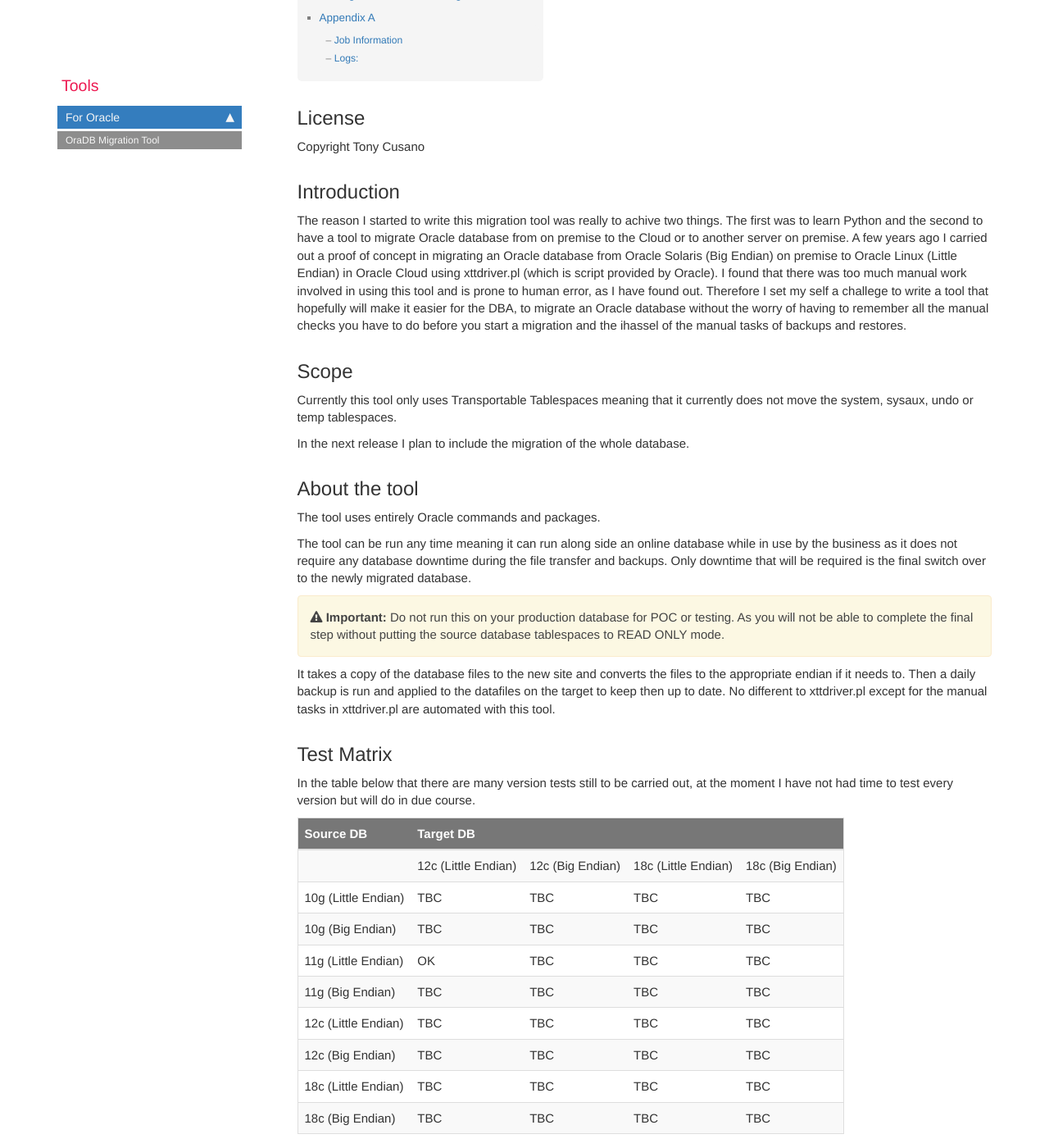
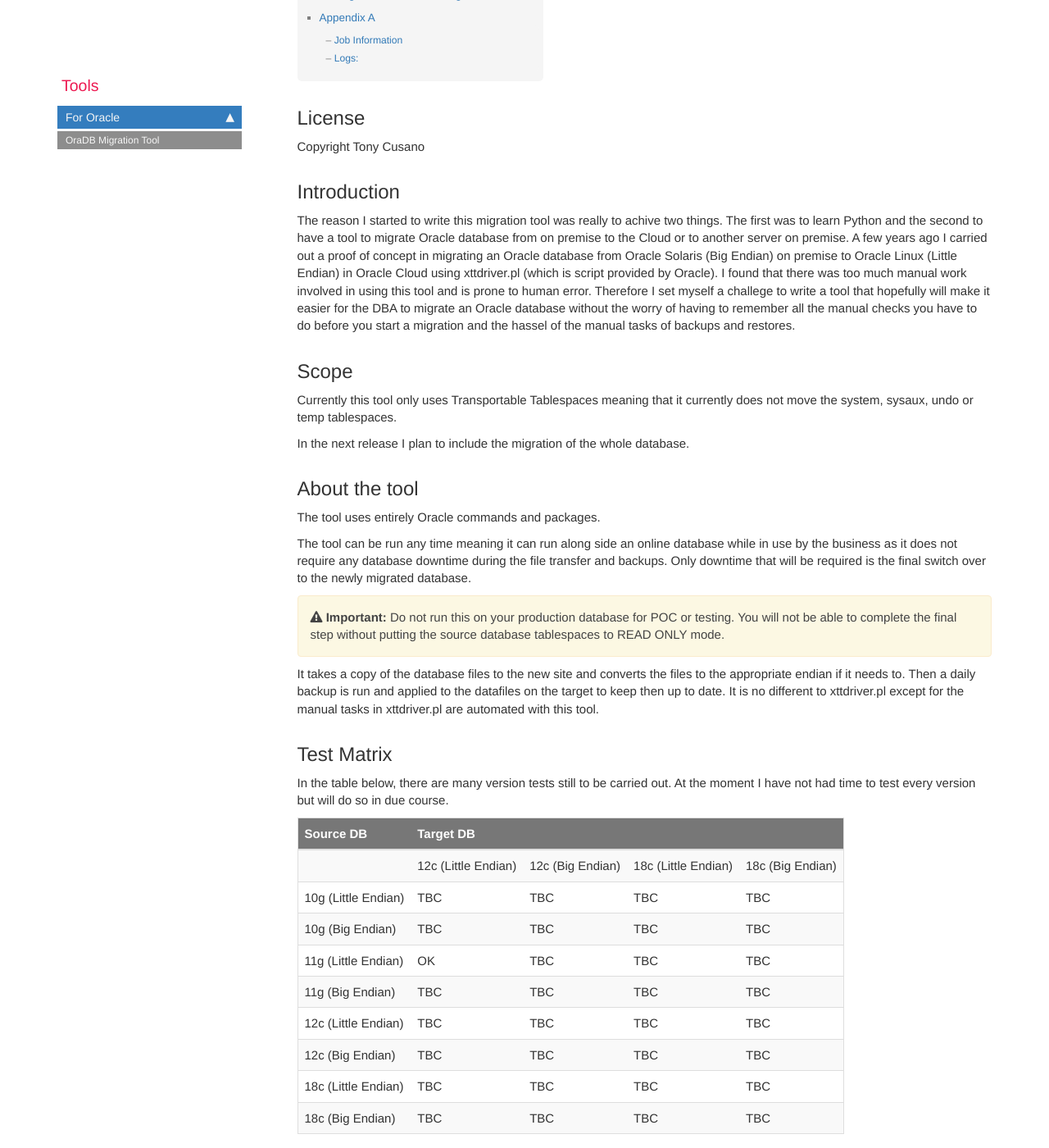
Before and after one commit to tcusano/tcusano.github.io, a Jekyll site: the page built from pages/mydoc/oracle_migration_tool.md, in a window 1280 px wide and 1400 px high, scrolled down 515 px. Shown: the whole window at 82% size. Built offline with Jekyll 4.4.1, drawn with Linux system fonts in a browser that asks for light colours; comment, search, counter and statistics services are not loaded; some of the changed text lies outside the part shown.

Commit message:
Update 3

```diff
--- a/pages/mydoc/oracle_migration_tool.md
+++ b/pages/mydoc/oracle_migration_tool.md
@@ -14,7 +14,7 @@ Copyright Tony Cusano
 
 ## Introduction
 
-The reason I started to write this migration tool was really to achive two things. The first was to learn Python and the second to have a tool to migrate Oracle database from on premise to the Cloud or to another server on premise. A few years ago I carried out a proof of concept in migrating an Oracle database from Oracle Solaris (Big Endian) on premise to Oracle Linux (Little Endian) in Oracle Cloud using xttdriver.pl (which is script provided by Oracle). I found that there was too much manual work involved in using this tool and is prone to human error, as I have found out. Therefore I set my self a challege to write a tool that hopefully will make it easier for the DBA, to migrate an Oracle database without the worry of having to remember all the manual checks you have to do before you start a migration and the ihassel of the manual tasks of backups and restores.
+The reason I started to write this migration tool was really to achive two things. The first was to learn Python and the second to have a tool to migrate Oracle database from on premise to the Cloud or to another server on premise. A few years ago I carried out a proof of concept in migrating an Oracle database from Oracle Solaris (Big Endian) on premise to Oracle Linux (Little Endian) in Oracle Cloud using xttdriver.pl (which is script provided by Oracle). I found that there was too much manual work involved in using this tool and is prone to human error. Therefore I set myself a challege to write a tool that hopefully will make it easier for the DBA to migrate an Oracle database without the worry of having to remember all the manual checks you have to do before you start a migration and the hassel of the manual tasks of backups and restores.
 
 ## Scope
 
@@ -28,13 +28,13 @@ The tool uses entirely Oracle commands and packages.
 
 The tool can be run any time meaning it can run along side an online database while in use by the business as it does not require any database downtime during the file transfer and backups. Only downtime that will be required is the final switch over to the newly migrated database.
 
-{{site.data.alerts.important}} Do not run this on your production database for POC or testing. As you will not be able to complete the final step without putting the source database tablespaces to READ ONLY mode.{{site.data.alerts.end}}
+{{site.data.alerts.important}} Do not run this on your production database for POC or testing. You will not be able to complete the final step without putting the source database tablespaces to READ ONLY mode.{{site.data.alerts.end}}
 
-It takes a copy of the database files to the new site and converts the files to the appropriate endian if it needs to. Then a daily backup is run and applied to the datafiles on the target to keep then up to date. No different to xttdriver.pl except for the manual tasks in xttdriver.pl are automated with this tool.
+It takes a copy of the database files to the new site and converts the files to the appropriate endian if it needs to. Then a daily backup is run and applied to the datafiles on the target to keep then up to date. It is no different to xttdriver.pl except for the manual tasks in xttdriver.pl are automated with this tool.
 
 ## Test Matrix
 
-In the table below that there are many version tests still to be carried out, at the moment I have not had time to test every version but will do in due course.
+In the table below, there are many version tests still to be carried out. At the moment I have not had time to test every version but will do so in due course.
 
 <table id="matrix" class="display">
    <thead>
@@ -132,7 +132,7 @@ Oracle RDBMS version 12c or higher. Target database only requires the following
 * sysaux
 * undo
 * temp
-* users  - if you do not plan to migrate the users tablespace from source you can leave this tablespace otherwise drop it. You will need to change the default database tablespace with sql command “ alter database default tablespace sysaux”. After migration change this back to users or tablespace of your chioce as long it is not any of the other four listed above. If you plan to do a full database migration then you will need to drop the Users tablespace on the target.
+* users  - if you do not plan to migrate the users tablespace from source you can leave this tablespace. Otherwise drop it. You will need to change the default database tablespace with sql command “ alter database default tablespace sysaux”. After migration change this back to users or tablespace of your chioce as long it is not any of the other four listed above. If you plan to do a full database migration then you will need to drop the Users tablespace on the target.
 
 {{site.data.alerts.note}} If migrating to same version of Oracle RDBMS please ensure that the binaries are on the same patch level. {{site.data.alerts.end}}
 
@@ -147,7 +147,7 @@ Create directory structure
       </tr>
 </table>
 
-{{site.data.alerts.note}} Replace &lt;path of your choice&gt; with root path e.g. /home/oracle {{site.data.alerts.end}}
+{{site.data.alerts.note}} Replace &lt;path of your choice&gt; with a root path e.g. /home/oracle {{site.data.alerts.end}}
 
 Create a virtual environment
 
@@ -157,7 +157,7 @@ Create a virtual environment
       </tr>
 </table>
 
-{{site.data.alerts.note}} Replace &lt;path of your choice&gt; with root path e.g. /home/oracle {{site.data.alerts.end}}
+{{site.data.alerts.note}} Replace &lt;path of your choice&gt; with a root path e.g. /home/oracle {{site.data.alerts.end}}
 
 Activate virtual environment
 
@@ -306,7 +305,7 @@ If all the above checks pass then we are able to click on the next tab “Option
 
 <img title="" src="images/Selection_039.png" />
 
-Again we select our choices, currently this tool does not support multiple target file destinations. By clicking on the check box for “Full schema import” this will import all the objects that are not done by the transportable tablespace import like packages, procedures so on. If you click on the info  button it will give you a full list.
+Again, we select our choices. Currently this tool does not support multiple target file destinations. By clicking on the check box for “Full schema import” this will import all the objects that are not done by the transportable tablespace import like packages, procedures so on. If you click on the info button it will give you a full list.
 
 {{site.data.alerts.note}} This will only import objects for users that have objects within the tablespaces that have been migrated. Any other users will have to be imported separately. {{site.data.alerts.end}}
 
@@ -350,19 +349,19 @@ Next button “Show Output” button will display the output if any. Select the
 
 <img title="" src="images/Selection_058.png" />
 
-"Show Output" button is not supported for any Oracle RDBMS version lower than 12c, you will receive the below message
+"Show Output" button is not supported for any Oracle RDBMS version lower than 12c. You will receive the below message
 
 <img title="" src="images/Selection_060.png" />
 
-And lastly the “Change Parallel” button this allows you to tune the process the default parallelism is 5.
+And lastly, the “Change Parallel” button. This allows you to tune the process. The default parallelism is 5.
 
 <img title="" src="images/Selection_059.png" />
 
 Just change the figure in the table and click the “Apply” button.
 
-{{site.data.alerts.important}} Ensure that you have enough memory and cpu power before increasing these values, also ensure you do not impact the source database. {{site.data.alerts.end}}
+{{site.data.alerts.important}} Ensure that you have enough memory and cpu power before increasing these values. Also ensure you do not impact the source database. {{site.data.alerts.end}}
 
-Next we click on the monitor tab you will see a bank screen as below:
+Next, we click on the monitor tab. You will see a bank screen as below:
 
 <img title="" src="images/Selection_044.png" />
 
@@ -409,8 +408,8 @@ On the Source database:
 <table id="table98" class="display" width="100%">
       <tr>
         <td>&lt;Process Name&gt;_BACKUP_JOB_&lt;tablespace&gt; </td>
-        <td>You will see a number of these jobs running, this is dependant on the number of tablespaces you are migrating.<br><br>
-            The reason for having invidual jobs so that if there is a failure it only affects the single tablespace.
+        <td>You will see a number of these jobs running. This is dependant on the number of tablespaces you are migrating.<br><br>
+            The reason for having invidual jobs, is so that if there is a failure, it only affects the single tablespace.
         </td>
       </tr>
       <tr>
@@ -425,7 +424,7 @@ On the Target database:
 <table id="table99" class="display" width="100%">
       <tr>
         <td>&lt;Process Names&gt;_CHECK_NEW_DATAFILES </td>
-        <td>If any new datafiles are added on the Source database this process will enlist these files so that they are included as part of the migration.
+        <td>If any new datafiles are added on the Source database, this process will enlist these files, so that they are included as part of the migration.
         </td>
       </tr>
       <tr>
@@ -465,7 +464,7 @@ On the Target database:
       </tr>
       <tr>
         <td>&lt;Process Names&gt;_HSKBAK_FILE</td>
-        <td>This job deletes all backup pieces that have been successfully restored to the target on both source and target.
+        <td>This job deletes all backup pieces on both source and target once it have been successfully restored to the target.
         </td>
       </tr>
 </table>
```
Also changed, not shown: other parts of pages/mydoc/oracle_migration_tool.md (+28 -29 lines), index.md (+6 -6 lines), pages/aboutme/aboutme.md (+1 -1 lines).
